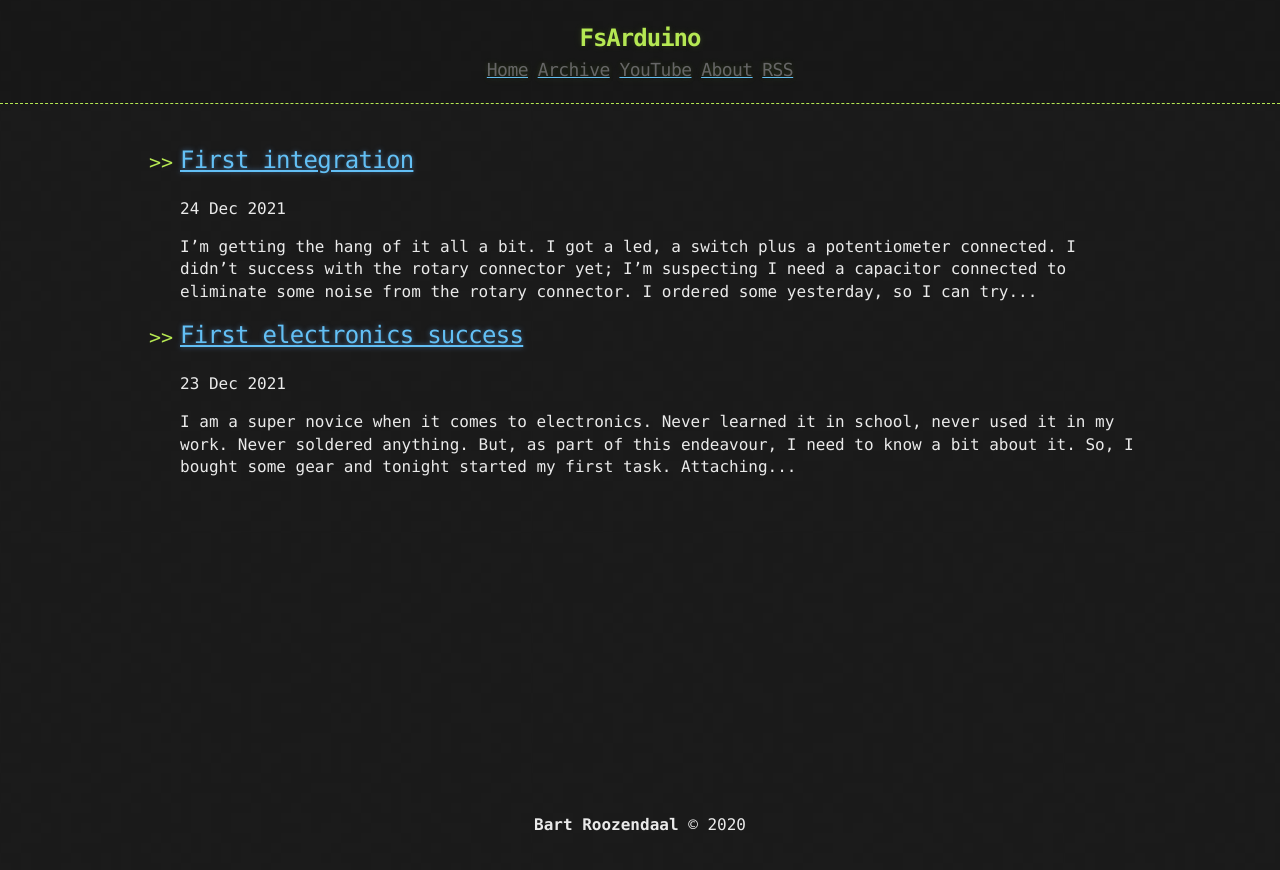
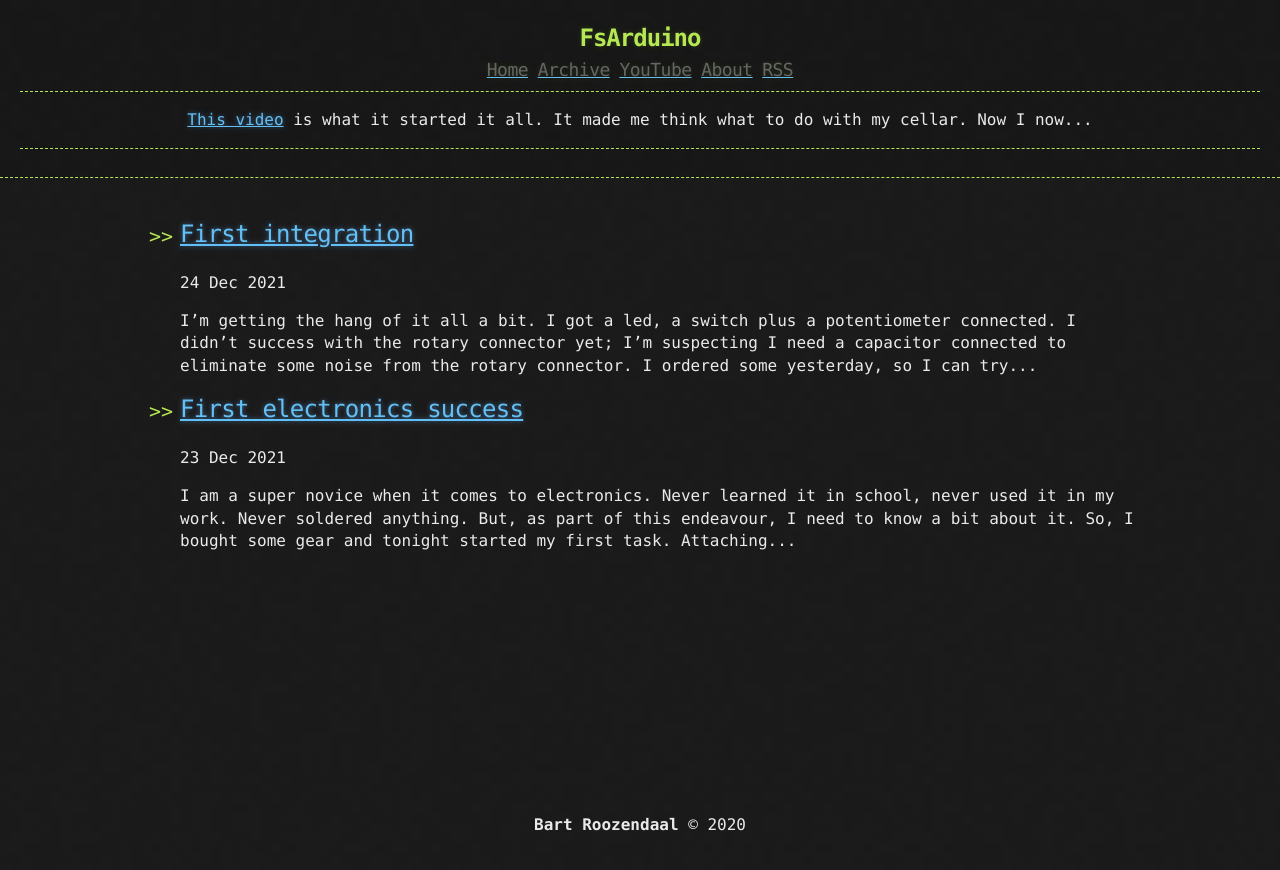
Before and after one commit to bartroozendaal/fsarduino.com, a Jekyll site: the page built from index.html, in a window 1280 px wide. Shown: the top 870 px of the page. Built offline with Jekyll 4.4.1, drawn with Linux system fonts in a browser that asks for light colours; the list of posts is cut into pages by our own code.

Commit message:
link to cellar video

```diff
--- a/_includes/links.html
+++ b/_includes/links.html
@@ -3,3 +3,6 @@
 <a href="https://www.youtube.com/channel/UCSkw_Zyna8FXLcylsMm0DQA"><h2 class="header-link">YouTube</h2></a>
 <a href="{{ "/about" | prepend: site.baseurl | replace: '//', '/' }}"><h2 class="header-link">About</h2></a>
 <a href="{{ "/atom.xml" | prepend: site.baseurl | replace: '//', '/' }}"><h2 class="header-link">RSS</h2></a>
+<hr />
+<p><a href="https://www.youtube.com/watch?v=n6wEbfZs4rQ">This video</a> is what it started it all. It made me think what to do with my cellar. Now I now...</p>
+<hr />
```
